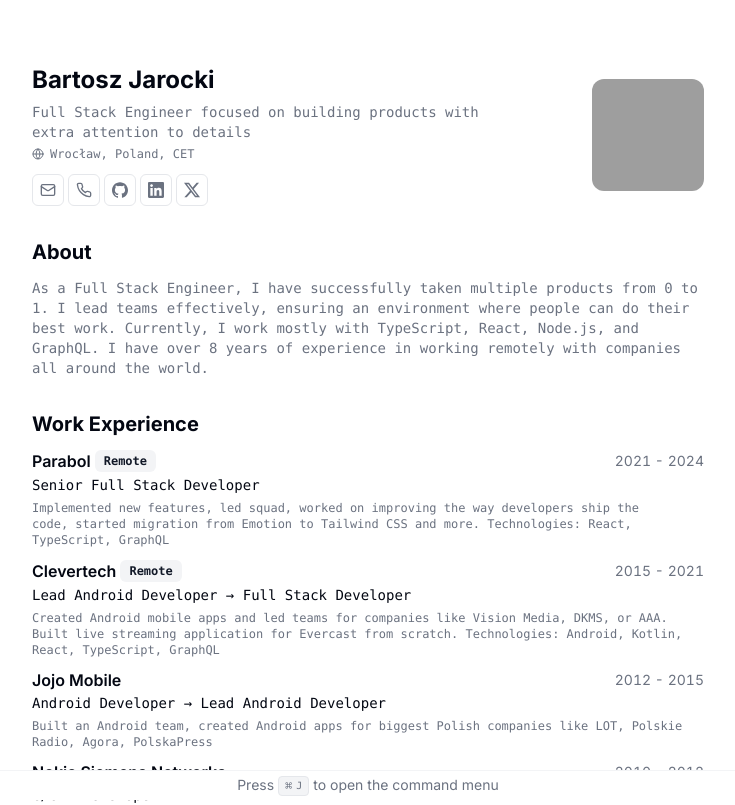
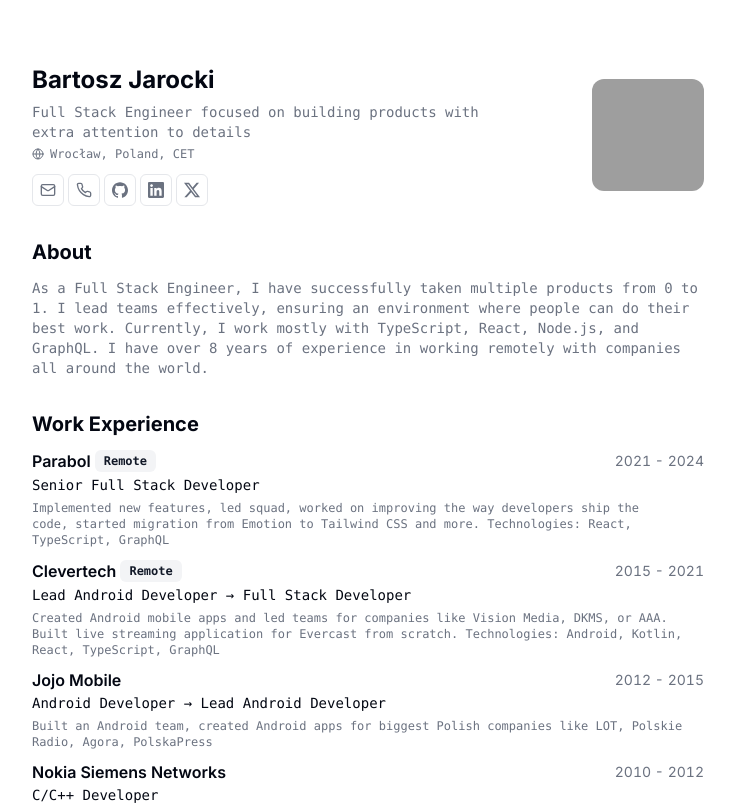
Before and after one commit to kasey-mcfadden/cv, a Next.js app: page / in a window 1280 px wide. Shown: the top 805 px of the page, without its empty margins (272-1007 px from the left). Built offline with nearby package versions, Linux system fonts and the light colour scheme; grey boxes are pictures that could not be loaded.

Commit message:
Update resume-data

```diff
--- a/src/app/page.tsx
+++ b/src/app/page.tsx
@@ -1,16 +1,16 @@
+import { GlobeIcon, MailIcon, PhoneIcon } from "lucide-react";
+import { Metadata } from "next";
+import { CommandMenu } from "../components/command-menu";
+import { ProjectCard } from "../components/project-card";
 import { Avatar, AvatarFallback, AvatarImage } from "../components/ui/avatar";
-import { Card, CardHeader, CardContent } from "../components/ui/card";
 import { Badge } from "../components/ui/badge";
-import { CommandMenu } from "../components/command-menu";
-import { Metadata } from "next";
+import { Button } from "../components/ui/button";
+import { Card, CardContent, CardHeader } from "../components/ui/card";
 import { Section } from "../components/ui/section";
-import { GlobeIcon, MailIcon, PhoneIcon } from "lucide-react";
-import { Button } from "../components/ui/button";
 import { RESUME_DATA } from "../data/resume-data";
-import { ProjectCard } from "../components/project-card";
 
 export const metadata: Metadata = {
-  title: `${RESUME_DATA.name} | ${RESUME_DATA.about}`,
+  title: `${RESUME_DATA.name} | CV`,
   description: RESUME_DATA.summary,
 };
 
@@ -123,7 +123,7 @@ export default function Page() {
                       </span>
                     </h3>
                     <div className="text-sm tabular-nums text-gray-500">
-                      {work.start} - {work.end}
+                      {work.start} - {work.end === "" ? "Present" : work.end}
                     </div>
                   </div>
 
@@ -149,11 +149,16 @@ export default function Page() {
                       {education.school}
                     </h3>
                     <div className="text-sm tabular-nums text-gray-500">
-                      {education.start} - {education.end}
+                      {education.start && education.end ? (
+                        `${education.start} - ${education.end}`
+                      ) : (
+                        `Graduated ${education.end}`
+                      )}
                     </div>
                   </div>
                 </CardHeader>
                 <CardContent className="mt-2">{education.degree}</CardContent>
+                <CardContent className="mt-2">In-Major GPA: {education.departmentalGpa}</CardContent>
               </Card>
             );
           })}
--- a/src/components/command-menu.tsx
+++ b/src/components/command-menu.tsx
@@ -1,7 +1,6 @@
 "use client";
 
 import * as React from "react";
-import { Calculator, Calendar, Smile } from "lucide-react";
 
 import {
   CommandDialog,
@@ -34,13 +33,6 @@ export const CommandMenu = ({ links }: Props) => {
 
   return (
     <>
-      <p className="fixed bottom-0 left-0 right-0 border-t border-t-muted bg-white p-1 text-center text-sm text-muted-foreground print:hidden">
-        Press{" "}
-        <kbd className="pointer-events-none inline-flex h-5 select-none items-center gap-1 rounded border bg-muted px-1.5 font-mono text-[10px] font-medium text-muted-foreground opacity-100">
-          <span className="text-xs">⌘</span>J
-        </kbd>{" "}
-        to open the command menu
-      </p>
       <CommandDialog open={open} onOpenChange={setOpen}>
         <CommandInput placeholder="Type a command or search..." />
         <CommandList>
```
Also changed, not shown: src/app/apple-icon.png (deleted), 1 other file (tests, documents, lock files or other folders).
